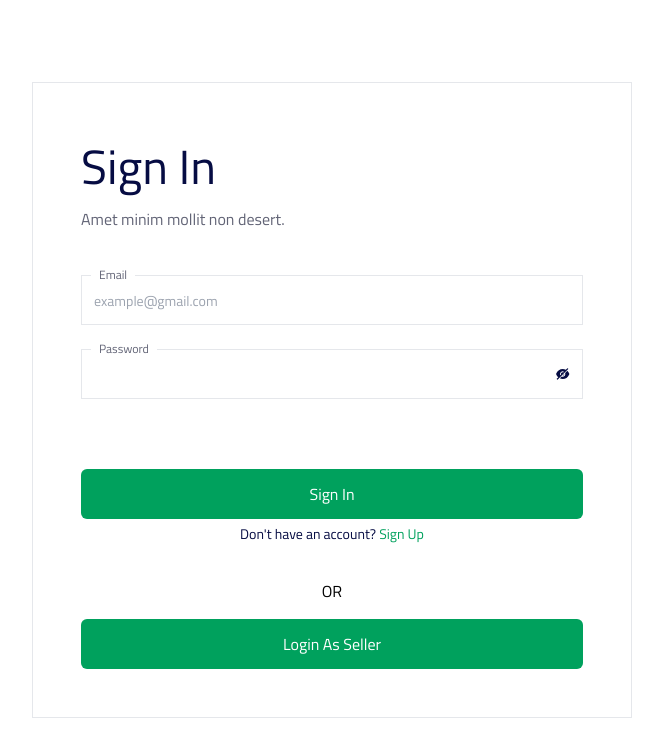
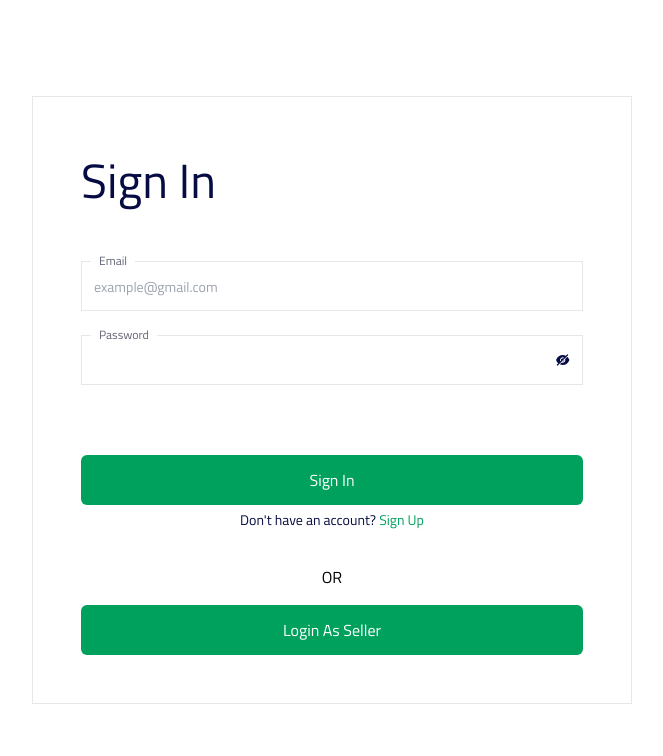
Before and after one commit to dauqu/tanveer_frontend, a React (Create React App) app: page / in a window 1280 px wide. Shown: the top 756 px of the page, without its empty margins (308-971 px from the left). Built offline with nearby package versions, Linux system fonts and the light colour scheme; a web font is replaced by a local one.

Commit message:
minor chng

```diff
--- a/src/components/Constant.js
+++ b/src/components/Constant.js
@@ -1 +1,2 @@
 export const API = "https://tanveerbackend-production.up.railway.app";
+// export const API = "http://localhost:4000";
--- a/src/components/Seller_Login.js
+++ b/src/components/Seller_Login.js
@@ -64,7 +64,7 @@ function Seller_Login() {
         <div className="w-full max-w-[600px] p-12 border">
           <p className="text-[48px] font-medium text-[#060C43]">Seller_Login</p>
           <p className="text-[16px] text-[#626476] mt-1">
-            Amet minim mollit non desert.
+
           </p>
           <form className="w-full" action="">
             <div className="mt-5">
--- a/src/components/Signin.js
+++ b/src/components/Signin.js
@@ -63,9 +63,7 @@ function Signin() {
       <div className="w-[100vw] min-h-[100vh] flex items-center justify-center py-12">
         <div className="w-full max-w-[600px] p-12 border">
           <p className="text-[48px] font-medium text-[#060C43]">Sign In</p>
-          <p className="text-[16px] text-[#626476] mt-1">
-            Amet minim mollit non desert.
-          </p>
+          <p className="text-[16px] text-[#626476] mt-1"></p>
           <form className="w-full" action="">
             <div className="mt-5">
               <label className="text-[12px] font-normal text-[#626476] relative top-[10px] left-[10px] p-2 bg-white">
```
